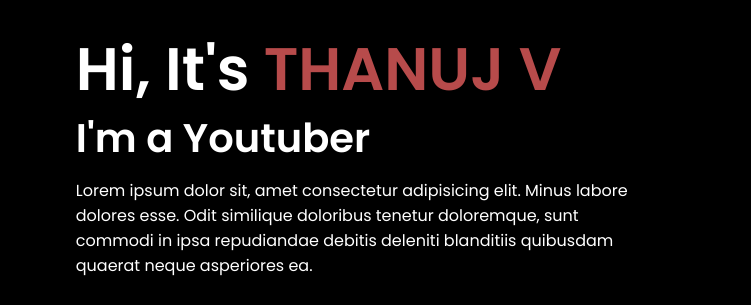
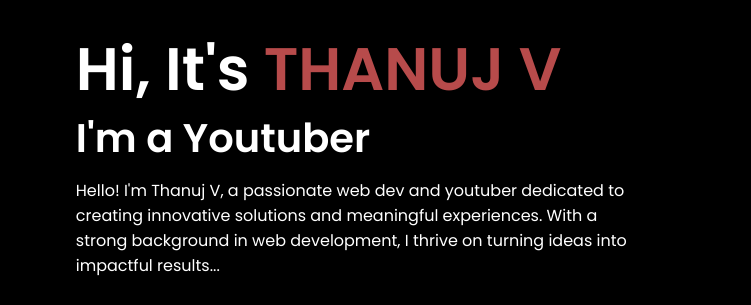
Before and after one commit to thanujv1/portfolio21, a plain HTML site: page index.html in a window 1280 px wide. Shown: the part 172-477 px from the top of the page, 529-1280 px from the left. Drawn offline with Linux system fonts and the light colour scheme.

Commit message:
Update index.html

```diff
--- a/index.html
+++ b/index.html
@@ -29,9 +29,9 @@
         <div class="home-content">
             <h1>Hi, It's <span>THANUJ V</h1>
             <h3 class="typing-text">I'm a Youtuber</h3>
-            <p>Lorem ipsum dolor sit, amet consectetur adipisicing elit. Minus labore dolores esse. Odit similique
-                doloribus tenetur doloremque, sunt commodi in ipsa repudiandae debitis deleniti blanditiis quibusdam
-                quaerat neque asperiores ea.</p>
+            <p>Hello! I'm Thanuj V, a passionate web dev and youtuber dedicated to creating innovative solutions and
+                meaningful experiences. With a strong background in web development, I thrive on turning ideas into
+                impactful results...</p>
             <div class="social-icons">
                 <a href="https://www.linkedin.com/in/thanuj-v-529943287/"><i class="fa-brands fa-linkedin"></i></a>
                 <a href="https://github.com/thanujv1"><i class="fa-brands fa-github"></i></a>
```
